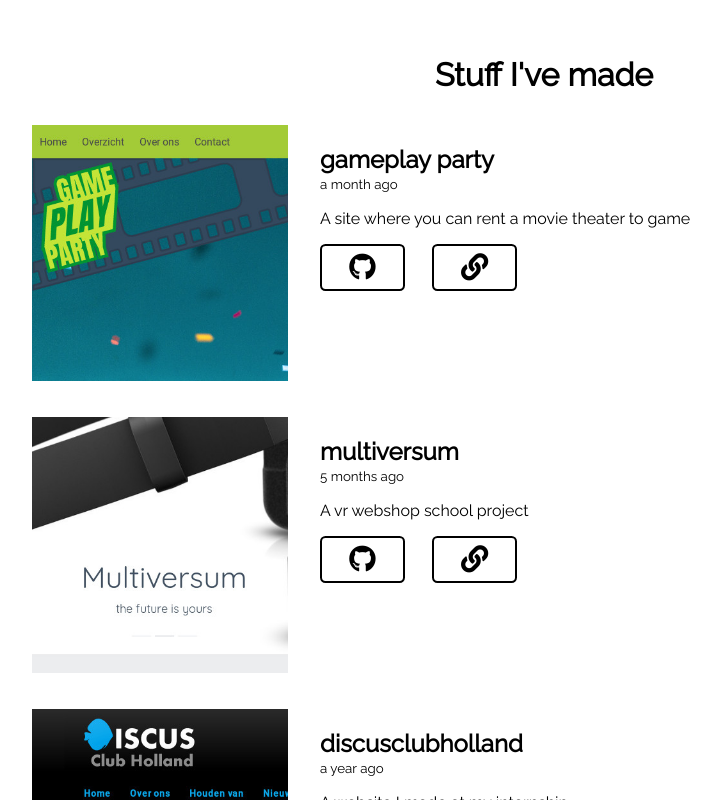
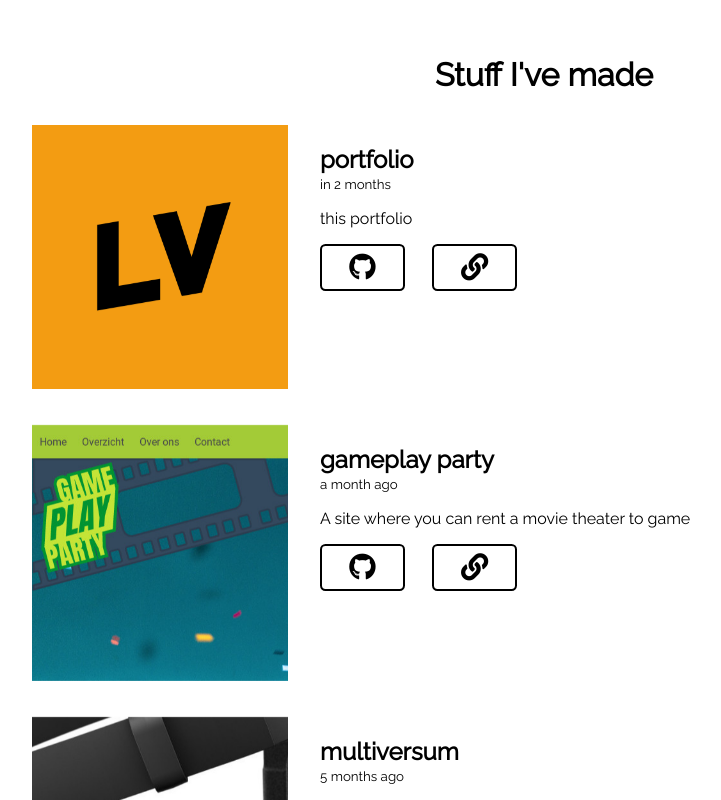
Before and after one commit to leon-4A6C/portfolio, a React (Create React App) app: page /contact in a window 1280 px wide. Before the commit this address led to /projects. Shown: the part 840-1640 px from the top of the page, without its empty margins (96-817 px from the left). Built offline with nearby package versions, Linux system fonts and the light colour scheme.

Commit message:
added a project

```diff
--- a/src/components/Project.js
+++ b/src/components/Project.js
@@ -15,7 +15,7 @@ const ImgWrapper = styled.div`
     width: 100%;
 `
 const Img = styled.img`
-    ${({inView}) => !inView? css`
+    ${({show}) => !show? css`
         transform: rotateX(-60deg);
         opacity: 0;
     `: css`
@@ -31,6 +31,15 @@ const Img = styled.img`
 
 const Info = styled.div`
     margin-left: 2em;
+
+    transition: opacity 1000ms 300ms ease-in-out, transform 1000ms ease-in-out;
+    ${({show}) => !show? css`
+        opacity: 0;
+        transform: translateX(10em);
+    `: css`
+        opacity: 1;
+        transform: translateX(0);
+    `}
 `
 const Date = styled.small`
 
@@ -113,12 +122,12 @@ export default class Project extends React.Component {
 
                         <Col xs={12} md={3}>
                             <ImgWrapper>
-                                <Img onLoad={this.onLoad} inView={show} src={inView ? this.props.img : ""} alt={this.props.title} />
+                                <Img onLoad={this.onLoad} show={show} src={inView ? this.props.img : ""} alt={this.props.title} />
                             </ImgWrapper>
                         </Col>
 
                         <Col>
-                            <Info>
+                            <Info show={show}>
                                 <InfoTitle>
                                     {this.props.title}
                                 </InfoTitle>
--- a/src/projects.json
+++ b/src/projects.json
@@ -1,4 +1,26 @@
 [
+    {
+        "title": "portfolio",
+        "description": "this portfolio",
+        "type": "personal",
+        "date": "2019-01-13",
+        "group": 1,
+        "skills": [
+            "react",
+            "js"
+        ],
+        "buttons": [
+            {
+                "type": "github",
+                "url": "https://github.com/leon-4A6C/portfolio"
+            },
+            {
+                "type": "link",
+                "url": "https://leonintveld.com/"
+            }
+        ],
+        "img": "/img/projects/portfolio_v2.png"
+    },
     {
         "title": "gameplay party",
         "description": "A site where you can rent a movie theater to game",
@@ -143,8 +165,8 @@
         "img": "/img/projects/messageBoard.png"
     },
     {
-        "title": "login test",
-        "description": "A login page for nothing(just for fun).<br> You can create an account and login with it.<br>(passwords get hashed)",
+        "title": "login",
+        "description": "A login page for nothing(just for fun). You can create an account and login with it.(passwords get hashed)",
         "type": "personal",
         "date": "2017-03-01",
         "group": 1,
@@ -164,7 +186,7 @@
     },
     {
         "title": "dj list",
-        "description": "A project from my school.<br> We had to collaborate with each other and make a website with multiple djs.",
+        "description": "A project from my school. We had to collaborate with each other and make a website with multiple djs.",
         "type": "school",
         "date": "2017-02-08",
         "group": 1,
```
Also changed, not shown: public/img/projects/portfolio_v2.png (added), public/img/projects/radiogaga.png.
